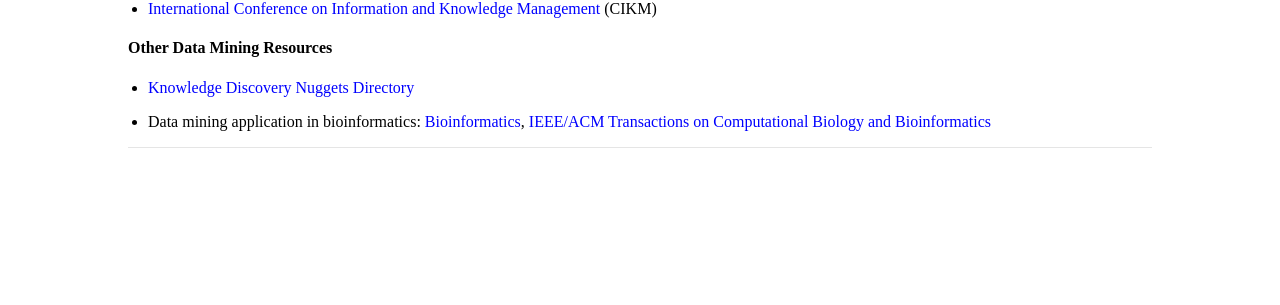
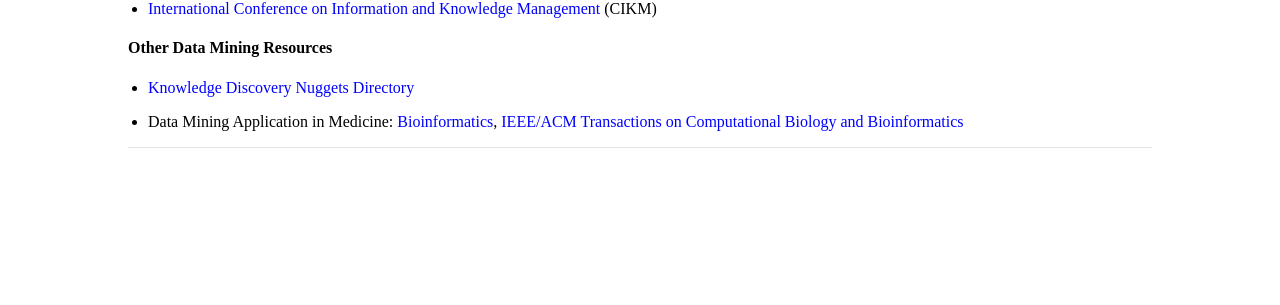
Before and after one commit to jiazhang-ml/jiazhang-ml.github.io, a Jekyll site: the page built from links-dm.md, in a window 1280 px wide. Shown: the part 385-690 px from the top of the page. Built offline with Jekyll 4.4.1, drawn with Linux system fonts in a browser that asks for light colours.

Commit message:
Update links-dm.md

```diff
--- a/links-dm.md
+++ b/links-dm.md
@@ -22,4 +22,4 @@ is_contact: true
 
 * [Knowledge Discovery Nuggets Directory](https://www.kdnuggets.com/)
 
-* Data mining application in bioinformatics: [Bioinformatics](https://dblp.uni-trier.de/db/journals/bioinformatics/), [IEEE/ACM Transactions on Computational Biology and Bioinformatics](https://dblp.uni-trier.de/db/journals/tcbb/)
+* Data Mining Application in Medicine: [Bioinformatics](https://dblp.uni-trier.de/db/journals/bioinformatics/), [IEEE/ACM Transactions on Computational Biology and Bioinformatics](https://dblp.uni-trier.de/db/journals/tcbb/)
```
